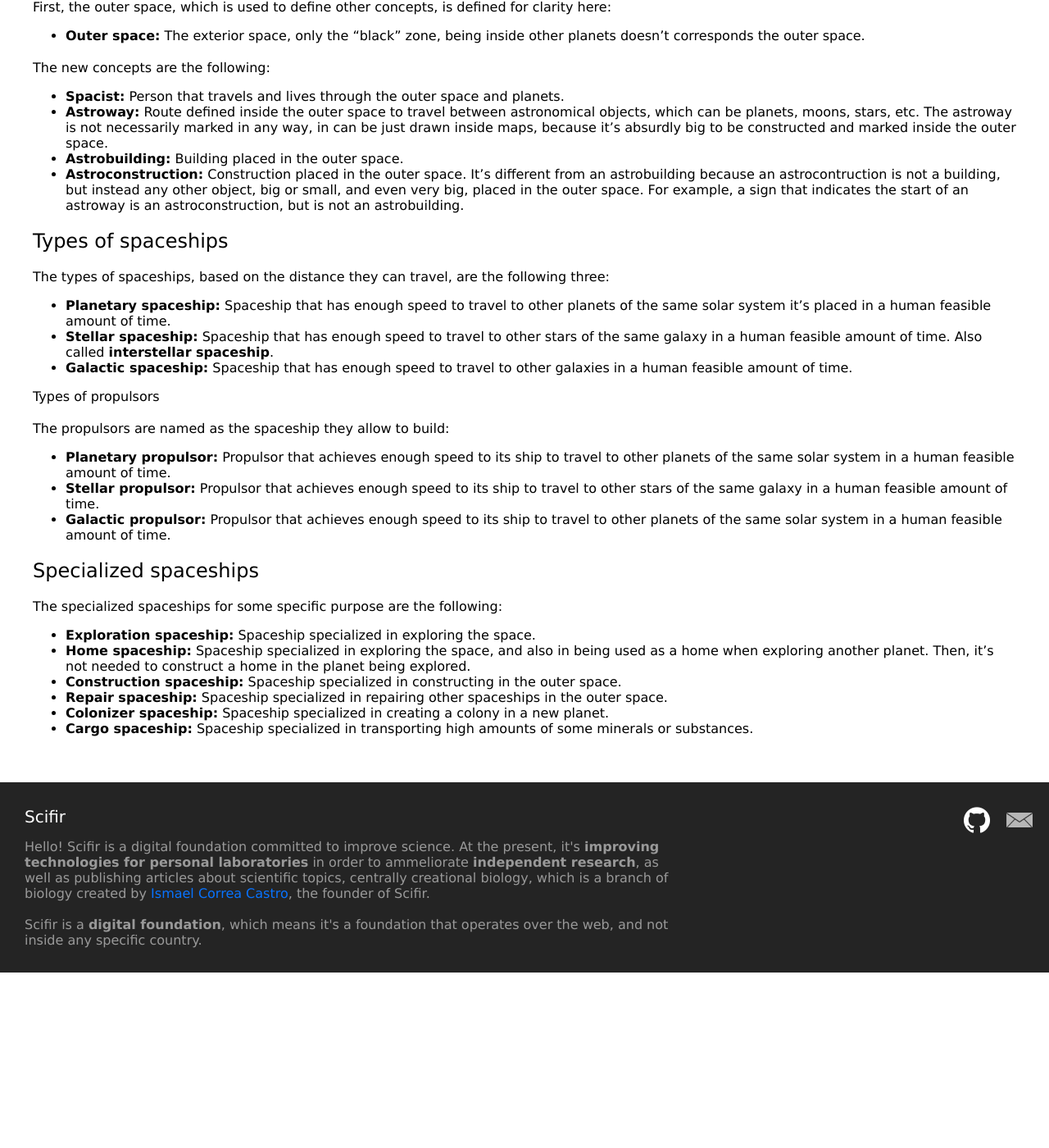
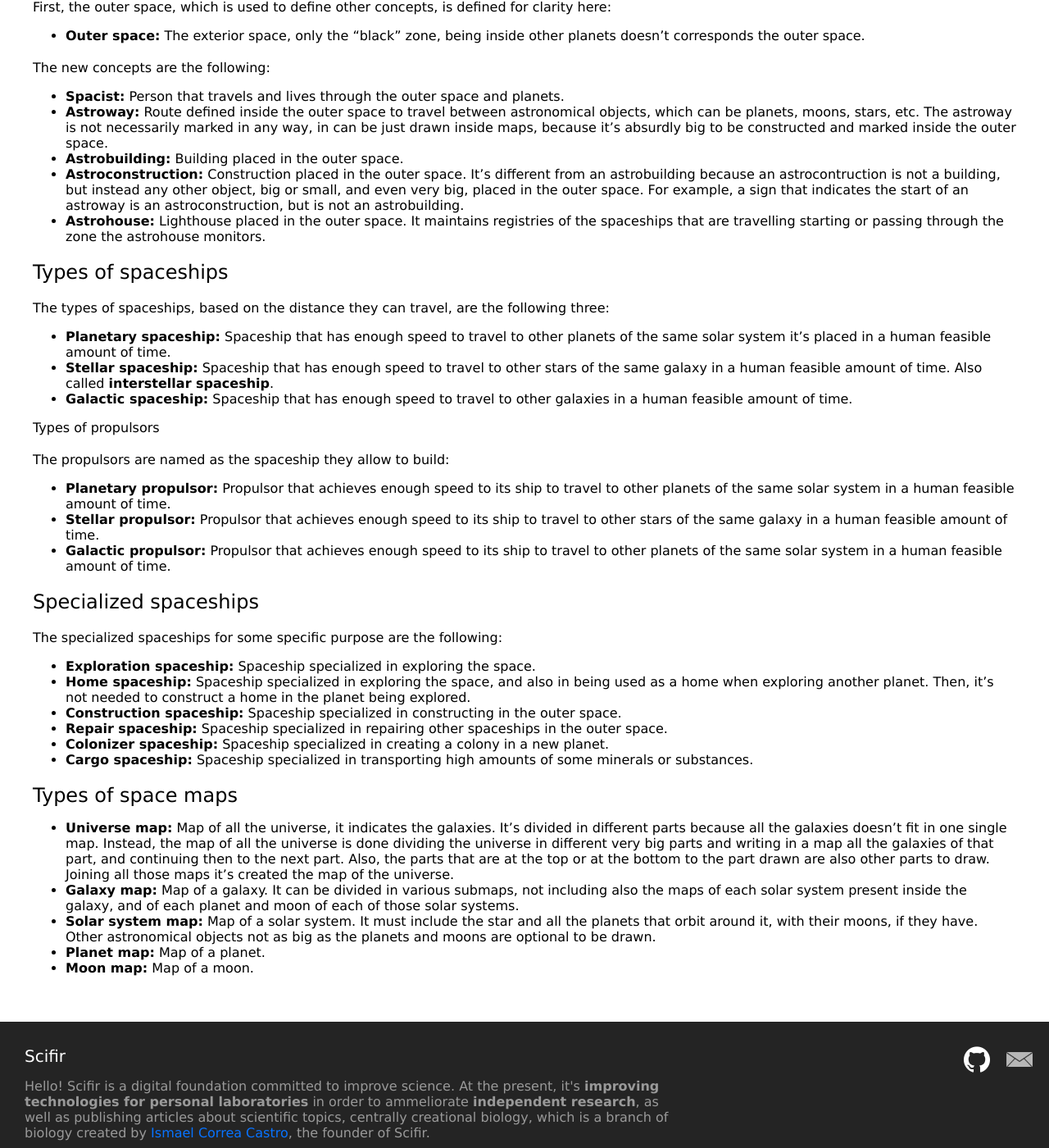
Before and after one commit to scifir/scifir.github.io, a Jekyll site: the page built from _posts/2025-03-17-new-concepts-of-space.md, in a window 1280 px wide and 1400 px high, scrolled down 389 px. Shown: the whole window at 82% size. Built offline with Jekyll 4.4.1, drawn with Linux system fonts in a browser that asks for light colours; before the commit the page ends 1575 px from its top, so only the background shows below that.

Commit message:
Article of new concepts of space with more content

```diff
--- a/_posts/2025-03-17-new-concepts-of-space.md
+++ b/_posts/2025-03-17-new-concepts-of-space.md
@@ -20,6 +20,7 @@ The new concepts are the following:
 - **Astroway:** Route defined inside the outer space to travel between astronomical objects, which can be planets, moons, stars, etc. The astroway is not necessarily marked in any way, in can be just drawn inside maps, because it's absurdly big to be constructed and marked inside the outer space.
 - **Astrobuilding:** Building placed in the outer space.
 - **Astroconstruction:** Construction placed in the outer space. It's different from an astrobuilding because an astrocontruction is not a building, but instead any other object, big or small, and even very big, placed in the outer space. For example, a sign that indicates the start of an astroway is an astroconstruction, but is not an astrobuilding.
+- **Astrohouse:** Lighthouse placed in the outer space. It maintains registries of the spaceships that are travelling starting or passing through the zone the astrohouse monitors.
 
 ## Types of spaceships
 
@@ -47,3 +48,11 @@ The specialized spaceships for some specific purpose are the following:
 - **Repair spaceship:** Spaceship specialized in repairing other spaceships in the outer space.
 - **Colonizer spaceship:** Spaceship specialized in creating a colony in a new planet.
 - **Cargo spaceship:** Spaceship specialized in transporting high amounts of some minerals or substances.
+
+## Types of space maps
+
+- **Universe map:** Map of all the universe, it indicates the galaxies. It's divided in different parts because all the galaxies doesn't fit in one single map. Instead, the map of all the universe is done dividing the universe in different very big parts and writing in a map all the galaxies of that part, and continuing then to the next part. Also, the parts that are at the top or at the bottom to the part drawn are also other parts to draw. Joining all those maps it's created the map of the universe.
+- **Galaxy map:** Map of a galaxy. It can be divided in various submaps, not including also the maps of each solar system present inside the galaxy, and of each planet and moon of each of those solar systems.
+- **Solar system map:** Map of a solar system. It must include the star and all the planets that orbit around it, with their moons, if they have. Other astronomical objects not as big as the planets and moons are optional to be drawn.
+- **Planet map:** Map of a planet.
+- **Moon map:** Map of a moon.
```
